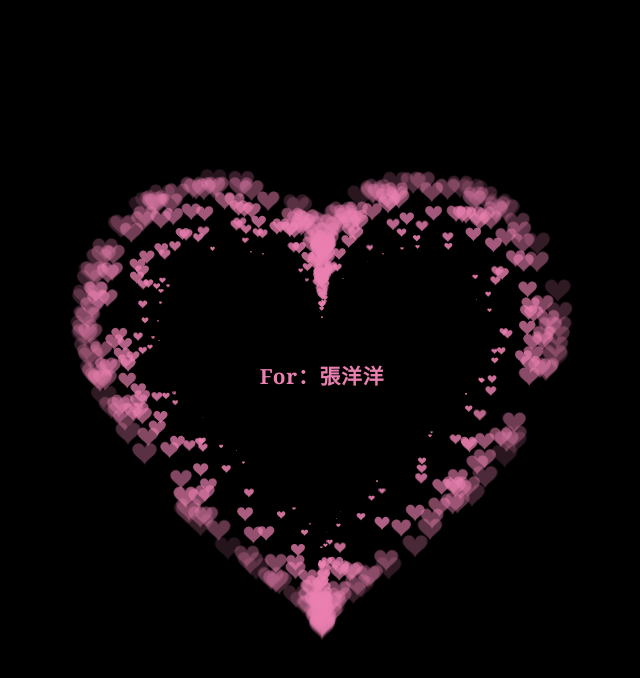
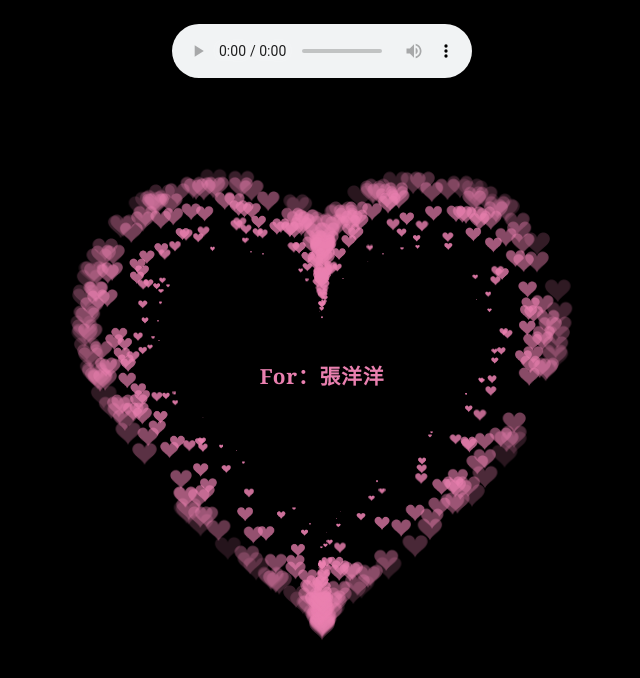
Before and after one commit to RockerHX/Pink-Love-Star, a plain HTML site: page index.html in a window 1280 px wide. Shown: the whole page, without its empty margins (318-958 px from the left). Drawn offline with Linux system fonts and the light colour scheme.

Commit message:
Update index.html

```diff
--- a/index.html
+++ b/index.html
@@ -5,7 +5,7 @@
     <meta charset="UTF-8">
     <meta http-equiv="X-UA-Compatible" content="IE=edge">
     <meta name="viewport" content="width=device-width, initial-scale=1.0">
-    <title>爱心</title>
+    <title>【張洋洋】专属</title>
     <meta name="keywords" content="爱心代码,爱心">
     <meta name="description" content="这可是同款爱心代码~">
     <link rel="shortcut icon" href="https://www.xfabe.com/favicon.ico" type="image/x-icon">
@@ -15,7 +15,7 @@
 <body>
     <p class="love_you">For：張洋洋</p>
     <!-- 这里替换音乐 -->
-    <!-- <audio src="lovexf.mp3" autoplay="autoplay" loop="loop" controls="controls"></audio> -->
+    <audio src="lovexf.mp3" autoplay="autoplay" loop="loop" controls="controls"></audio>
     <canvas id="lovexf"></canvas>
     <script src="script.js"></script>
     <script src="https://player.xfyun.club/love-wuminjun/love.click.js"></script>
```
